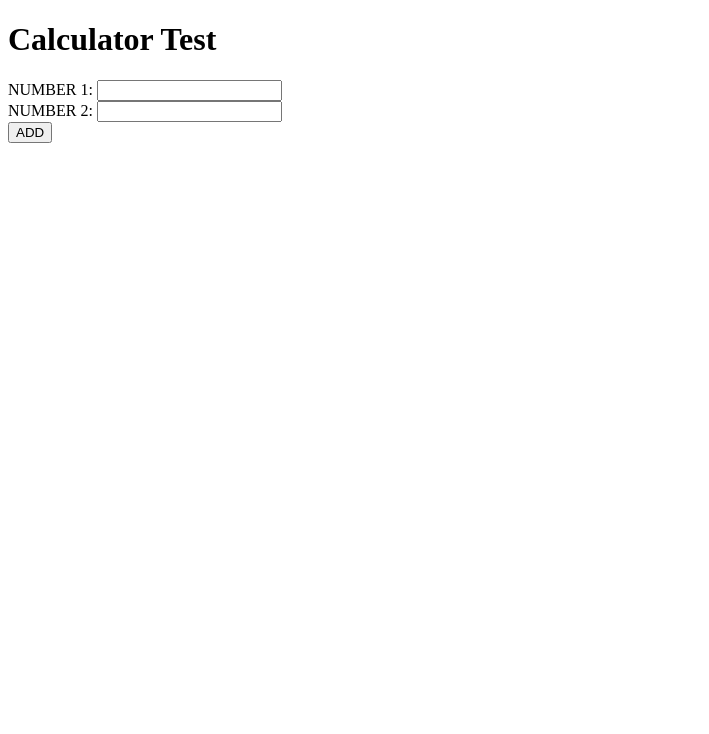
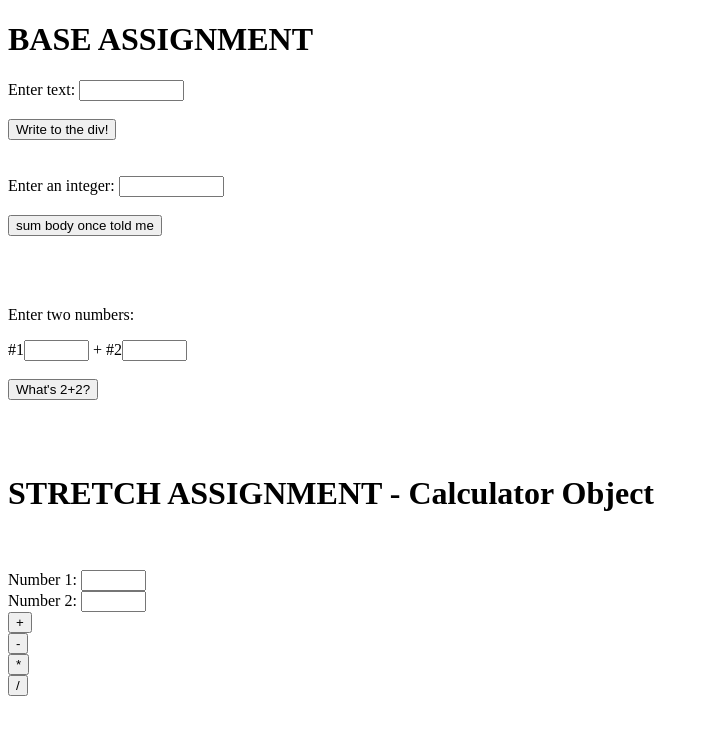
Before and after one commit to baysa-michael/CIT261Exercises, a plain HTML site: page week2/week_2_team_assignment/index.html in a window 1280 px wide. Shown: the whole page, without its empty margins (0-709 px from the left). Drawn offline with Linux system fonts and the light colour scheme.

Commit message:
Updates for Week 2 Team Assignment

```diff
--- a/week2/week_2_team_assignment/index.html
+++ b/week2/week_2_team_assignment/index.html
@@ -1,45 +1,60 @@
 <!DOCTYPE html>
-<html lang="en">
+<html lang="en-us">
 <head>
-    <meta charset="UTF-8">
-    <title>Calculator Test</title>
-
-    <script>
-        function Calculator(number1, number2) {
-            // Attributes
-            this.number1 = number1;
-            this.number2 = number2;
-
-            // Methods
-            this.addNumbers = function() {
-                return this.number1 + this.number2;
-            }
-        }
-
-        function runAddition() {
-            // Get Numbers from User
-            let number1 = parseInt(document.getElementById("number1").value);
-            let number2 = parseInt(document.getElementById("number2").value);
-
-            // Make an instance of the calculator
-            let newCalculator = new Calculator(number1, number2);
-
-            // Run the addition function on the calculator contents and display
-            document.getElementById("output").innerHTML = newCalculator.addNumbers();
-        }
-
-    </script>
+    <meta charset="utf-8">
+    <title>Week 2 Team Activity</title>
 </head>
 <body>
-    <h1>Calculator Test</h1>
-    <label for="number1">NUMBER 1:</label>
-    <input type="text" id="number1"/>
-    <br/>
-    <label for="number2">NUMBER 2:</label>
-    <input type="text" id="number2"/>
-    <br/>
-    <button type="button" onclick="runAddition()">ADD</button>
+    <h1>BASE ASSIGNMENT</h1>
+    <label for="textInput">Enter text:</label>
+    <input type="text" id="textInput" size="10">
+    <br>
+    <br>
+    <button type="button" onclick="writeToDiv()">Write to the div!</button>
+    <br>
+    <br>
+    <div id="outputDiv"></div>
+    <br>
+    <label for="numberInput">Enter an integer:</label>
+    <input type="text" id="numberInput" size="10">
+    <br>
+    <br>
+    <button type="button" onclick="summing()">sum body once told me</button>
+    <br>
+    <br>
+    <div id="sumOuputDiv"></div>
+    <br>
+    <br>
+    <p>Enter two numbers:</p>
+    <label for="firstNumber">#1</label><input type="text" id="firstNumber" size="5"> +
+    <label for="secondNumber">#2</label><input type="text" id="secondNumber" size="5">
+    <br>
+    <br>
+    <button type="button" onclick="addMac()">What's 2+2?</button>
+    <br>
+    <br>
+    <div id="addingMachineDiv"></div>
+    <br>
+    <br>
+    <h1>STRETCH ASSIGNMENT - Calculator Object</h1>
+    <br>
+    <br>
+    <label for="number1">Number 1:</label>
+    <input type="text" id="number1" size="5"/>
+    <br>
+    <label for="number2">Number 2:</label>
+    <input type="text" id="number2" size="5"/>
+    <br>
+    <button type="button" onclick="runSum()"> + </button>
+    <br>
+    <button type="button" onclick="runDifference()"> - </button>
+    <br>
+    <button type="button" onclick="runProduct()"> * </button>
+    <br>
+    <button type="button" onclick="runQuotient()"> / </button><br>
+    <br>
+    <div id="output"></div>
 
-    <div id="output"></div>
+    <script src="jsWeek2TeamAssignment.js"></script>
 </body>
 </html>
--- /dev/null
+++ b/week2/week_2_team_assignment/jsWeek2TeamAssignment.js
@@ -0,0 +1,124 @@
+//01
+//Add a text input and a button. Put an empty div with an ID below those.
+//Add a script tag, write a function that will read the contents of the input, and write them to the div.
+//Call the function when the button is pressed.
+
+function writeToDiv(){
+
+    document.getElementById("outputDiv").innerHTML = document.getElementById("textInput").value;
+}
+
+//02
+//Write a new function that expects a number as an argument.
+//It should take that number and sum all the numbers up to the number provided. (ie n=5…so it would do 1+2+3+4+5 = 15) It should return that value.
+//When the button is pressed it should read the number from the input.
+//Make sure it is a valid number, call the summing function you just wrote, and output the result to the div.
+
+function summing(){
+
+    let number=parseInt(document.getElementById("numberInput").value);
+    let sum=0;
+
+    for(i=1; i <= number; i++){
+
+        sum+=i;
+
+    }
+
+    document.getElementById("sumOuputDiv").innerHTML=sum;
+}
+
+//03
+//Add an additional input to your HTML file.
+//Add a + button.
+//Write a function that will take the numbers from each input, add them together, and output the result to a div
+
+function addMac(){
+
+    let num1=parseFloat(document.getElementById("firstNumber").value);
+    let num2=parseFloat(document.getElementById("secondNumber").value);
+    let answer=num1+num2;
+    document.getElementById("addingMachineDiv").innerHTML="Add them up and you get: "+answer;
+
+}
+
+//Stretch Goals assignment
+
+function Calculator(number1, number2) {
+    // Attributes
+    this.number1 = number1;
+    this.number2 = number2;
+
+    // Methods
+    this.sumNumbers = function() {
+        return this.number1 + this.number2;
+    };
+
+    this.difNumbers = function() {
+        return this.number1 - this.number2;
+    };
+
+    this.prodNumbers = function() {
+        return this.number1 * number2;
+    };
+
+    this.quotNumbers = function() {
+        return this.number1 / number2;
+    };
+}
+
+function runSum() {
+    // Get Numbers from User
+    let number1 = parseFloat(document.getElementById("number1").value);
+    let number2 = parseFloat(document.getElementById("number2").value);
+
+    // Make an instance of the calculator
+    let newCalculator = new Calculator(number1, number2);
+
+    // Run the addition function on the calculator contents
+    let additionAnswer = newCalculator.sumNumbers();
+
+    document.getElementById("output").innerHTML = "Answer: "+additionAnswer;
+}
+
+function runDifference() {
+    // Get Numbers from User
+    let number1 = parseFloat(document.getElementById("number1").value);
+    let number2 = parseFloat(document.getElementById("number2").value);
+
+    // Make an instance of the calculator
+    let newCalculator = new Calculator(number1, number2);
+
+    // Run the addition function on the calculator contents
+    let differenceAnswer = newCalculator.difNumbers();
+
+    document.getElementById("output").innerHTML = "Answer: "+differenceAnswer;
+}
+
+function runProduct() {
+    // Get Numbers from User
+    let number1 = parseFloat(document.getElementById("number1").value);
+    let number2 = parseFloat(document.getElementById("number2").value);
+
+    // Make an instance of the calculator
+    let newCalculator = new Calculator(number1, number2);
+
+    // Run the addition function on the calculator contents
+    let productAnswer = newCalculator.prodNumbers();
+
+    document.getElementById("output").innerHTML = "Answer: "+productAnswer;
+}
+
+function runQuotient() {
+    // Get Numbers from User
+    let number1 = parseFloat(document.getElementById("number1").value);
+    let number2 = parseFloat(document.getElementById("number2").value);
+
+    // Make an instance of the calculator
+    let newCalculator = new Calculator(number1, number2);
+
+    // Run the addition function on the calculator contents
+    let quotientAnswer = newCalculator.quotNumbers();
+
+    document.getElementById("output").innerHTML = "Answer: "+quotientAnswer;
+}
```
